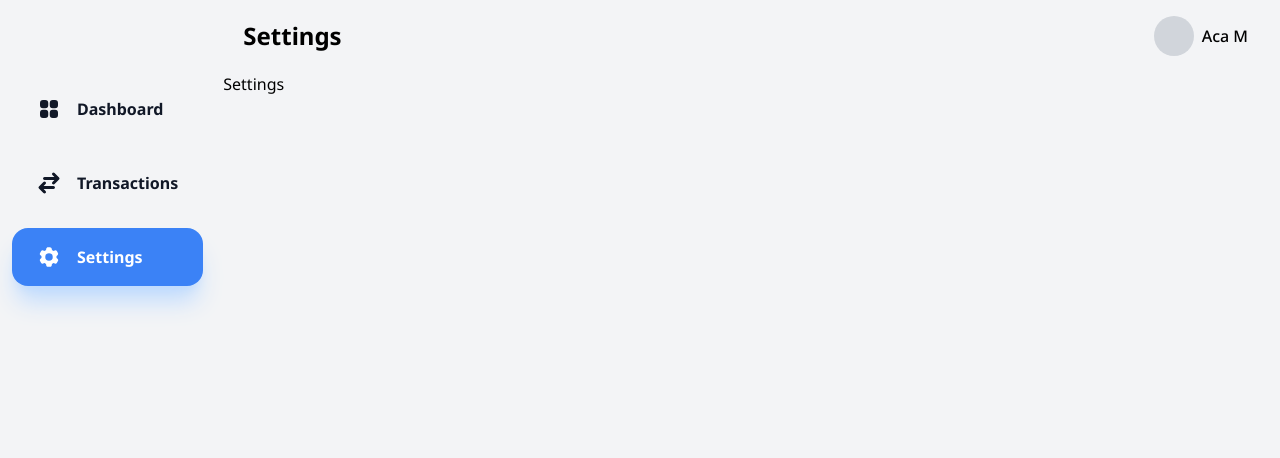
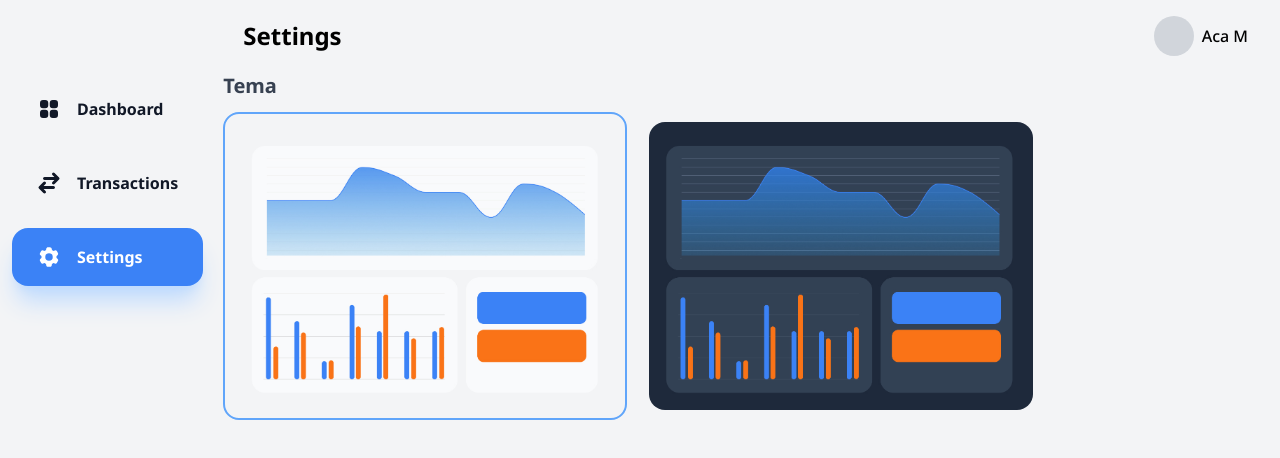
Before and after one commit to aacmal/finaki, a Next.js app: page /settings in a window 1280 px wide. Shown: the top 458 px of the page. Built offline with nearby package versions, Linux system fonts and the light colour scheme.

Commit message:
added ThemeSelection component

```diff
--- a/app/settings/page.tsx
+++ b/app/settings/page.tsx
@@ -1,11 +1,30 @@
-import React from 'react'
+import Heading from "@/dls/Heading";
+import Image from "next/image";
+import React from "react";
+import ThemeSelection from "../../components/ThemeSelection/ThemeSelection";
 
-type Props = {}
+type Props = {};
 
 const Page = (props: Props) => {
+  const themeList = [
+    {
+      src: "/images/lightmode_preview.jpg",
+      alt: "lightmode preview",
+    },
+    {
+      src: "/images/darkmode_preview.jpg",
+      alt: "darkmode preview",
+    }
+  ]
   return (
-    <div>Settings</div>
-  )
-}
+    <div>
+      <Heading className="mb-3">Tema</Heading>
+      <div className="flex gap-3">
+        <ThemeSelection {...themeList[0]} active/>
+        <ThemeSelection {...themeList[1]} active={false}/>
+      </div>
+    </div>
+  );
+};
 
-export default Page
+export default Page;
--- /dev/null
+++ b/components/ThemeSelection/ThemeSelection.tsx
@@ -0,0 +1,40 @@
+import classNames from "classnames";
+import Image from "next/image";
+import React from "react";
+
+type ThemeSelectionProps = {
+  active: boolean;
+  src: string;
+  alt: string;
+  className?: string;
+};
+
+const ThemeSelection = ({
+  active,
+  src,
+  alt,
+  className,
+}: ThemeSelectionProps) => {
+  return (
+    <div
+      className={classNames(
+        "p-1 md:p-2 w-fit border-2 hover:ring-4 ring-blue-400 transition-all rounded-2xl",
+        { "border-blue-400": active },
+        { "border-transparent": !active }
+      )}
+    >
+      <div className="w-[10rem] md:w-[18rem] lg:w-[24rem] aspect-[4/3] rounded-2xl overflow-hidden">
+        <div className="h-full w-full relative">
+          <Image
+            fill
+            style={{ objectFit: "cover" }}
+            src={src}
+            alt={alt}
+          />
+        </div>
+      </div>
+    </div>
+  );
+};
+
+export default ThemeSelection;
```
Also changed, not shown: public/images/darkmode_preview.jpg (added), public/images/lightmode_preview.jpg (added).
